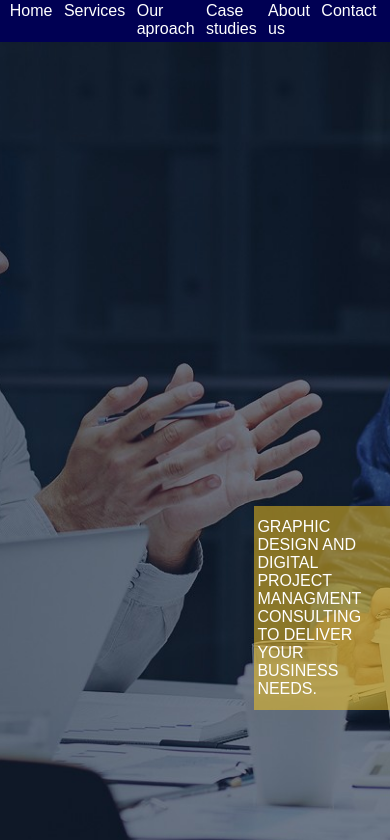
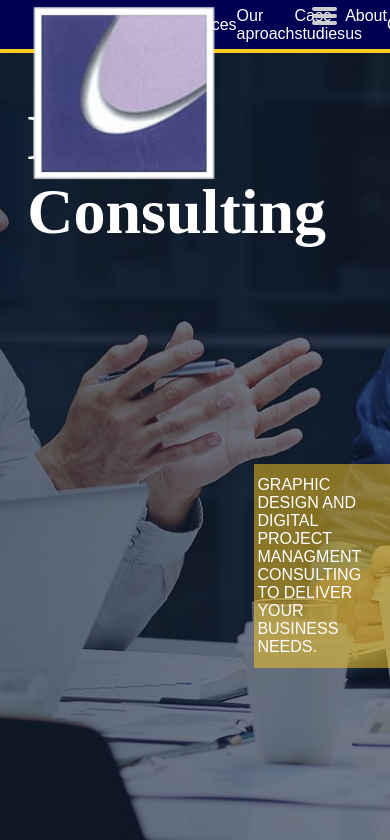
Before and after one commit to borigendiego/linaconsulting, a React (Create React App) app: page / in a window 390 px wide. Shown: the top 840 px of the page. Built offline with nearby package versions, Linux system fonts and the light colour scheme.

Commit message:
Heaeder desktop menu changes

```diff
--- a/src/components/banner/index.js
+++ b/src/components/banner/index.js
@@ -6,6 +6,10 @@ import './banner.scss';
 const Banner = () => {
     return (
         <div className={'banner-container'}>
+            <div className={'page-title'}>
+                <h1>Lina</h1>
+                <h1>Consulting</h1>
+            </div>
             <p className={'banner-text'}>
                 GRAPHIC DESIGN AND DIGITAL PROJECT
                 MANAGMENT CONSULTING TO DELIVER
--- a/src/components/header/header.scss
+++ b/src/components/header/header.scss
@@ -1,17 +1,46 @@
 @import '../../css/variables';
 
 .header-wrapper {
+  background-color: $main-blue;
+  border-bottom: 4px solid $main-orange;
   display: flex;
   justify-content: flex-end;
-  background-color: $main-blue;
-  padding-right: 2%;
-  height: 5vh;
+  padding: 0 2%;
+  position: fixed;
+  width: 100%;
+  z-index: 10;
 }
 
-.nav-container {
-
+.header-image, .header-wrapper.sticky, .header-image-wrapper {
+  transition: all 500ms;
 }
 
+.header-image { height: 22vh; }
+
+.header-wrapper.sticky {
+  .header-image-wrapper {
+    .header-image {
+      transition: all 500ms;
+      height: 10vh;
+    }
+  }
+}
+
+.header-image-wrapper {
+  align-items: baseline;
+  display: flex;
+  flex-wrap: wrap;
+  left: 8%;
+  position: absolute;
+  z-index: 1;
+}
+
+#large-screen-menu {
+  align-items: center;
+  display: flex;
+  justify-content: space-between;
+  width: 60%;
+}
 
 .nav-menu {
   display: flex;
@@ -22,6 +51,25 @@
   a {
     text-decoration: none;
     color: $white-color;
+  }
+
+  li {
+    display: flex;
+    justify-content: center;
+    padding: 3% 0;
+    transition: all 300ms;
+    width: 100%;
+
+    a {
+      transition: all 300ms;
+    }
+  }
+
+  li:hover {
+    background-color: $main-orange;
+    a {
+      color: $main-blue;
+    }
   }
 
   .header-elements {
--- a/src/components/header/index.js
+++ b/src/components/header/index.js
@@ -1,30 +1,39 @@
 import React from 'react';
+import MobileMenu from './mobile-menu';
+//Constants
 import { HEADER_LINKS } from './constants';
 //Styles
 import './header.scss';
+//Images
+import logo from '../../assets/images/logo.png';
 
 const Header = () => {
     return (
-        <nav className={'nav-container'}>
-            <div className={'header-wrapper'}>
-                <ul id={'big-screen-menu'} className={'nav-menu'}>
-                    {
-                        HEADER_LINKS.map((link,index) => <a key={index} href={link.linkTo} className={'header-elements'}><li>{link.label}</li></a>)
-                    }
-                </ul>
+        <nav className={'header-wrapper'}>
+            <div className={'header-image-wrapper'}>
+                <img alt={'logo'} className="header-image" src={logo} />
             </div>
+            <ul className={'nav-menu'} id={'large-screen-menu'}>
+                {
+                    HEADER_LINKS.map((item) =>
+                        <li className={'nav-element'}><a href={item.linkTo}>{item.label}</a></li>
+                    )
+                }
+            </ul>
+            <MobileMenu menuItems={HEADER_LINKS} />
+            <script type={'text/javascript'}>
+                {
+                    window.addEventListener('scroll', function() {
+                        let header = document.querySelector('nav');
+
+                        if (header) {
+                            header.classList.toggle("sticky", window.scrollY > 0);
+                        }
+                    })
+                }
+            </script>
         </nav>
     )
 };
 
 export default Header;
-
-
-//<script type={'text/javascript'}>
-//             {
-//                 window.addEventListener("scroll", function() {
-//                 var header = document.querySelector("header");
-//                 header.classList.toggle('sticky', window.scrollY > 0);
-//                 })
-//             }
-//             </script>
--- /dev/null
+++ b/src/components/header/mobile-menu/index.js
@@ -0,0 +1,23 @@
+import React from 'react';
+//Style
+import './mobileMenu.scss';
+
+const MobileMenu = (props) => {
+    const { menuItems } = props;
+
+    return (
+        <div id={'menuToggle'}>
+            <input type="checkbox" />
+            <span />
+            <span />
+            <span />
+            <ul id={'menu'}>
+                {
+                    menuItems.map((link,index) => <a key={index} href={link.linkTo}><li>{link.label}</li></a>)
+                }
+            </ul>
+        </div>
+    )
+};
+
+export default MobileMenu;
--- /dev/null
+++ b/src/components/header/mobile-menu/mobileMenu.scss
@@ -0,0 +1,148 @@
+@import '../../../css/variables.scss';
+
+#menuToggle {
+  display: none;
+}
+
+//TODO: Check all the px values and change for % or em
+@media (max-width: $xs-screen) {
+  #menuToggle
+  {
+    display: flex;
+    flex-direction: column;
+    justify-content: space-between;
+    position: relative;
+    margin: 1% 0;
+    width: 25px;
+    height: 25px;
+    padding: 1% 0;
+    right: 12%;
+    z-index: 1;
+    -webkit-user-select: none;
+    user-select: none;
+  }
+
+  #menuToggle a
+  {
+    text-decoration: none;
+    color: #232323;
+
+    transition: color 0.3s ease;
+  }
+
+
+  #menuToggle input
+  {
+    display: block;
+    width: 40px;
+    height: 32px;
+    position: absolute;
+    top: -7px;
+    left: -5px;
+    cursor: pointer;
+
+    opacity: 0; /* hide this */
+    z-index: 2; /* and place it over the hamburger */
+
+    -webkit-touch-callout: none;
+  }
+
+  /*
+   * Hamburger menu
+   */
+  #menuToggle span
+  {
+    background: #cdcdcd;
+    display: block;
+    width: 100%;
+    height: 4px;
+    position: relative;
+    border-radius: 3px;
+    max-width: 34px;
+
+    z-index: 1;
+
+    transform-origin: 1% 1%;
+
+    transition: transform 0.5s cubic-bezier(0.77,0.2,0.05,1.0),
+    background 0.5s cubic-bezier(0.77,0.2,0.05,1.0),
+    opacity 0.55s ease;
+  }
+
+  #menuToggle span:first-child
+  {
+    transform-origin: 0 0;
+  }
+
+  #menuToggle span:nth-last-child(2)
+  {
+    transform-origin: 0 100%;
+  }
+
+  /*
+   * Transform all the slices of hamburger
+   * into a crossmark.
+   */
+  #menuToggle input:checked ~ span
+  {
+    opacity: 1;
+    transform: rotate(45deg) translate(-2px, -1px);
+    background: #ffffff;
+  }
+
+  /*
+   * Hide the middle line one.
+   */
+  #menuToggle input:checked ~ span:nth-last-child(3)
+  {
+    opacity: 0;
+    transform: rotate(0deg) scale(0.2, 0.2);
+  }
+
+  /*
+   * Rotate line direction
+   */
+  #menuToggle input:checked ~ span:nth-last-child(2)
+  {
+    transform: rotate(-45deg) translate(-1px, -1px);
+  }
+
+  #menu
+  {
+    position: absolute;
+    width: 0;
+    height: 0;
+    top: -100%;
+    padding: 160% 70%;
+    list-style-type: none;
+    -webkit-font-smoothing: antialiased;
+    /* to stop flickering of text in safari */
+
+    transition: all 500ms cubic-bezier(0.77,0.2,0.05,1.0);
+  }
+
+  #menu li
+  {
+    padding: 5% 0;
+    font-size: clamp(100%, 5vw, 24px);
+    //font-family: $title-font-family;
+    visibility: hidden;
+    transition: all 150ms;
+  }
+
+  /*
+   * Make slide came from right
+   */
+  #menuToggle input:checked ~ #menu
+  {
+    width: 80vw;
+    height: 50vh;
+    background-color: hsla(0,0%,89.4%,.901961);
+    transform: translate(-68vw, 0);
+
+    li {
+      visibility: visible;
+      border-bottom: solid;
+    }
+  }
+}
--- a/src/index.scss
+++ b/src/index.scss
@@ -14,6 +14,11 @@ li {
   list-style: none;
 }
 
+h1 {
+  color: $white-color;
+  font-size: clamp(30px, 5rem, 64px);
+}
+
 a {
   text-decoration: none;
   color: $basic-font-color;
@@ -24,7 +29,10 @@ a {
   }
 }
 
-.App {
-  max-width: 100vw;
-  width: 100vw;
+.page-title {
+  text-align: right;
+  left: 7%;
+  position: relative;
+  top: 12%;
+  width: 20%;
 }
```
